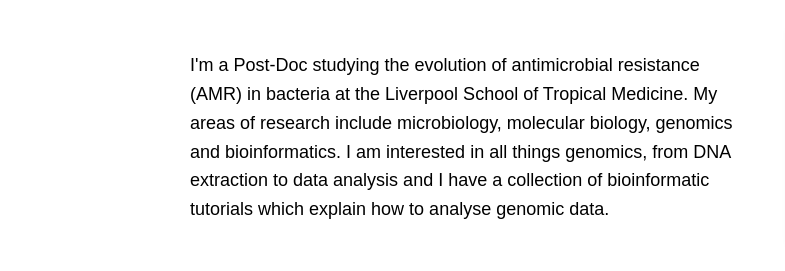
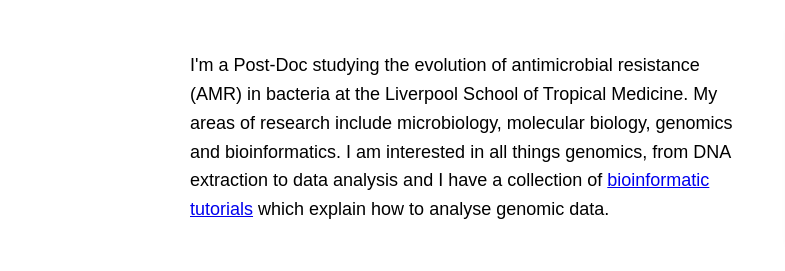
Before and after one commit to rngoodman/rngoodman.github.io, a plain HTML site: page index.html in a window 1280 px wide. Shown: the part 234-505 px from the top of the page, 0-785 px from the left. Drawn offline with Linux system fonts and the light colour scheme; grey boxes are pictures that could not be loaded.

Commit message:
Update index.html

```diff
--- a/index.html
+++ b/index.html
@@ -127,7 +127,7 @@
 
 <div class="container">
 
-        <p> I'm a Post-Doc studying the evolution of antimicrobial resistance (AMR) in bacteria at the Liverpool School of Tropical Medicine. My areas of research include microbiology, molecular biology, genomics and bioinformatics. I am interested in all things genomics, from DNA extraction to data analysis and I have a collection of bioinformatic tutorials which explain how to analyse genomic data.
+        <p> I'm a Post-Doc studying the evolution of antimicrobial resistance (AMR) in bacteria at the Liverpool School of Tropical Medicine. My areas of research include microbiology, molecular biology, genomics and bioinformatics. I am interested in all things genomics, from DNA extraction to data analysis and I have a collection of <a href="https://rngoodman.github.io/tutorials">bioinformatic tutorials</a>  which explain how to analyse genomic data.
         </p>
 
         <div class="spacer">
```
